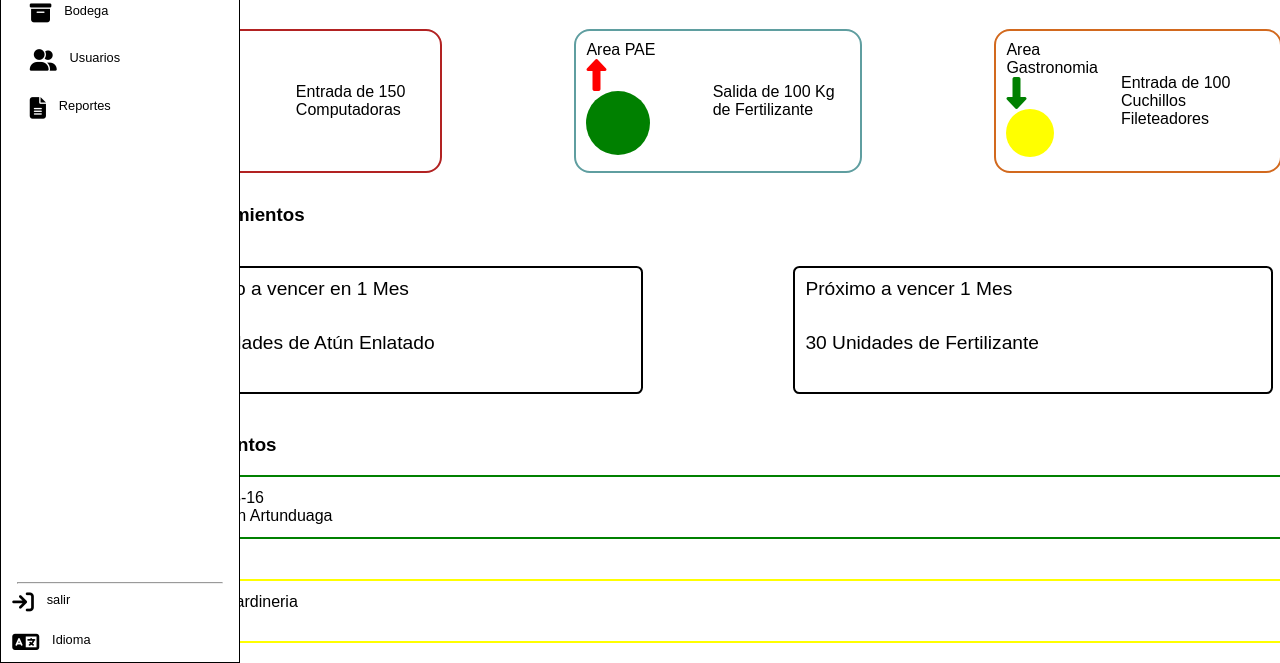
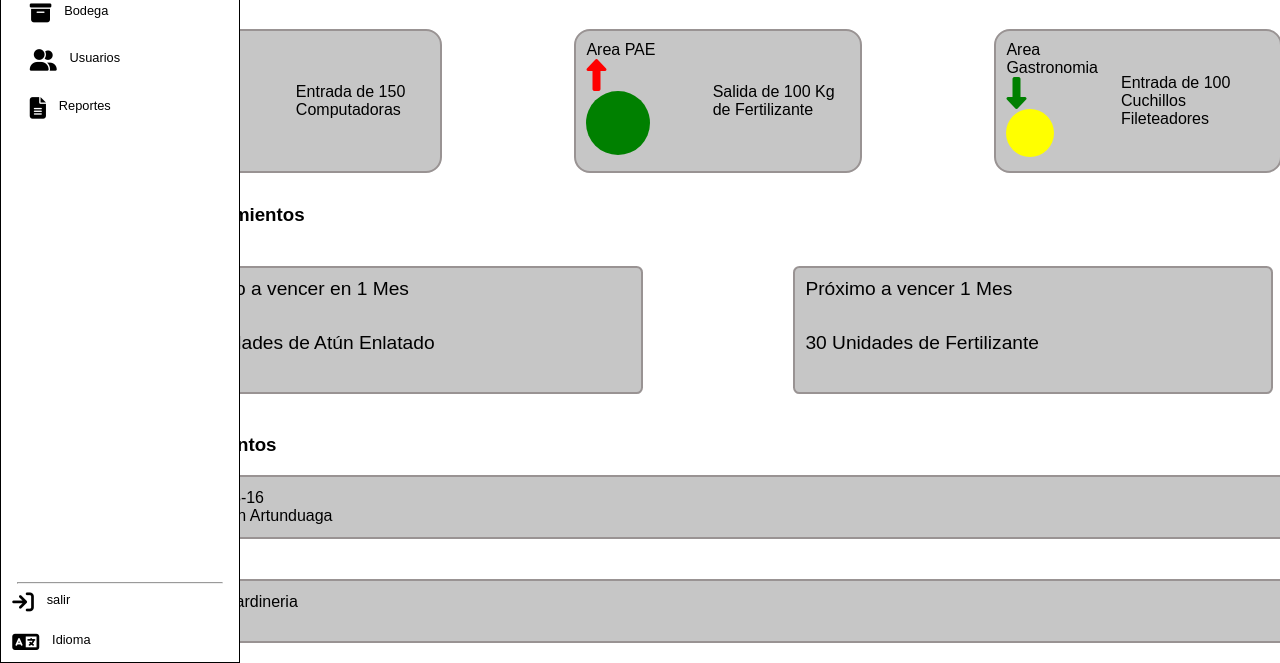
Before and after one commit to jehison-Gomez/Inventario-SENA, a plain HTML site: page HTML inventario/Home.html in a window 1280 px wide. Shown: the part 137-800 px from the top of the page. Drawn offline with Linux system fonts and the light colour scheme.

Commit message:
home.css

```diff
--- a/HTML inventario/assents/css/Home.css
+++ b/HTML inventario/assents/css/Home.css
@@ -215,7 +215,8 @@ hr{
 }
 
 .alerta-1{
-    border: 2px solid firebrick;
+    border: 2px solid rgb(153, 147, 147);
+    background-color: rgba(128, 128, 128, 0.452);
     width: 18rem;
     height: 9rem;
     border-radius: 1rem;
@@ -245,7 +246,8 @@ hr{
     border-radius: 5rem;
 }
 .alerta-2{
-    border: 2px solid cadetblue;
+    border: 2px solid rgb(153, 147, 147);
+    background-color: rgba(128, 128, 128, 0.452);
     width: 18rem;
     height: 9rem;
     border-radius: 1rem;
@@ -263,7 +265,8 @@ hr{
     border-radius: 5rem;
 }
 .alerta-3{
-    border: 2px solid chocolate;
+    border: 2px solid rgb(153, 147, 147);
+    background-color: rgba(128, 128, 128, 0.452);
     width: 18rem;
     height: 9rem;
     border-radius: 1rem;
@@ -291,7 +294,8 @@ hr{
     font-size: 1.2rem;
 }
 .alert-1{
-    border: 2px solid;
+    border: 2px solid rgb(153, 147, 147);
+    background-color: rgba(128, 128, 128, 0.452);
     width: 30rem;
     height: 8rem;
     border-radius: .4rem;
@@ -301,7 +305,8 @@ hr{
     gap: 2rem;
 }
 .alert-2{
-    border: 2px solid;
+    border: 2px solid rgb(153, 147, 147);
+    background-color: rgba(128, 128, 128, 0.452);
     width: 30rem;
     height: 8rem;
     border-radius: .4rem;
@@ -321,7 +326,8 @@ hr{
     align-items: center;
 }
 .movimi-1{
-    border: 2px solid green;
+    border: 2px solid rgb(153, 147, 147);
+    background-color: rgba(128, 128, 128, 0.452);
     width: 80rem;
     height: 4rem;
     border-radius: .3rem;
@@ -335,7 +341,8 @@ hr{
     color: red;
 }
 .movimi-2{
-    border: 2px solid yellow;
+    border: 2px solid rgb(153, 147, 147);
+    background-color: rgba(128, 128, 128, 0.452);
     width: 80rem;
     height: 4rem;
     border-radius: .3rem;
```
